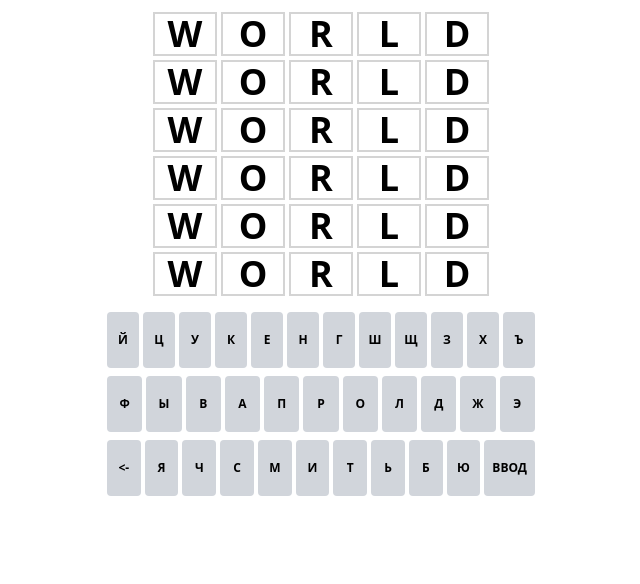
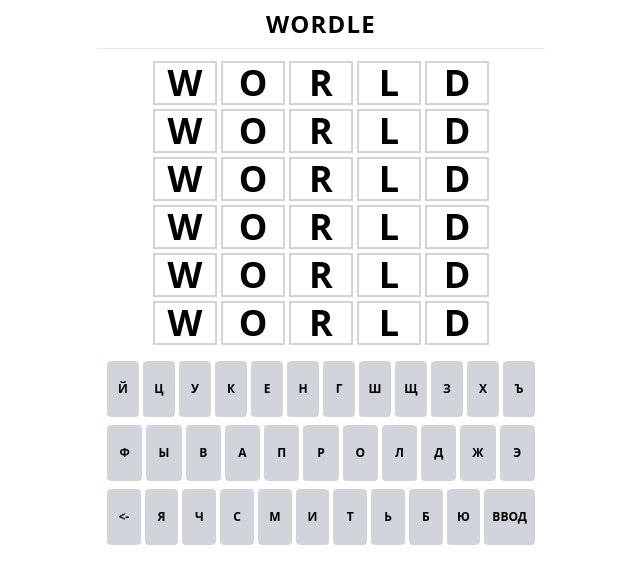
Before and after one commit to Arnosha96/game-wordly, a React (Create React App) app: page / in a window 1280 px wide. Shown: the top 584 px of the page, without its empty margins (319-959 px from the left). Built offline with nearby package versions, Linux system fonts and the light colour scheme.

Commit message:
Add header

```diff
--- a/src/components/gameWrapper.tsx
+++ b/src/components/gameWrapper.tsx
@@ -1,9 +1,11 @@
 import Board from "./board";
+import Header from "./header/header";
 import Keyboard from "./keyboard/keyboard";
 
 const GameWrapper = () => {
   return (
     <div className="wrapper container mx-auto flex flex-col max-w-md">
+      <Header />
       <Board />
       <Keyboard />
     </div>
--- /dev/null
+++ b/src/components/header/header.tsx
@@ -0,0 +1,13 @@
+const Header = () => {
+  return (
+    <div className="flex flex-row max-w-lg py-2 px-3 border-b dark:border-neutral-700">
+      <div className="flex-auto text-center">
+        <div className="uppercase font-extrabold text-2xl small:text-xl tiny:text-base tracking-wider">
+          WORDLE
+        </div>
+      </div>
+    </div>
+  );
+};
+
+export default Header;
```
